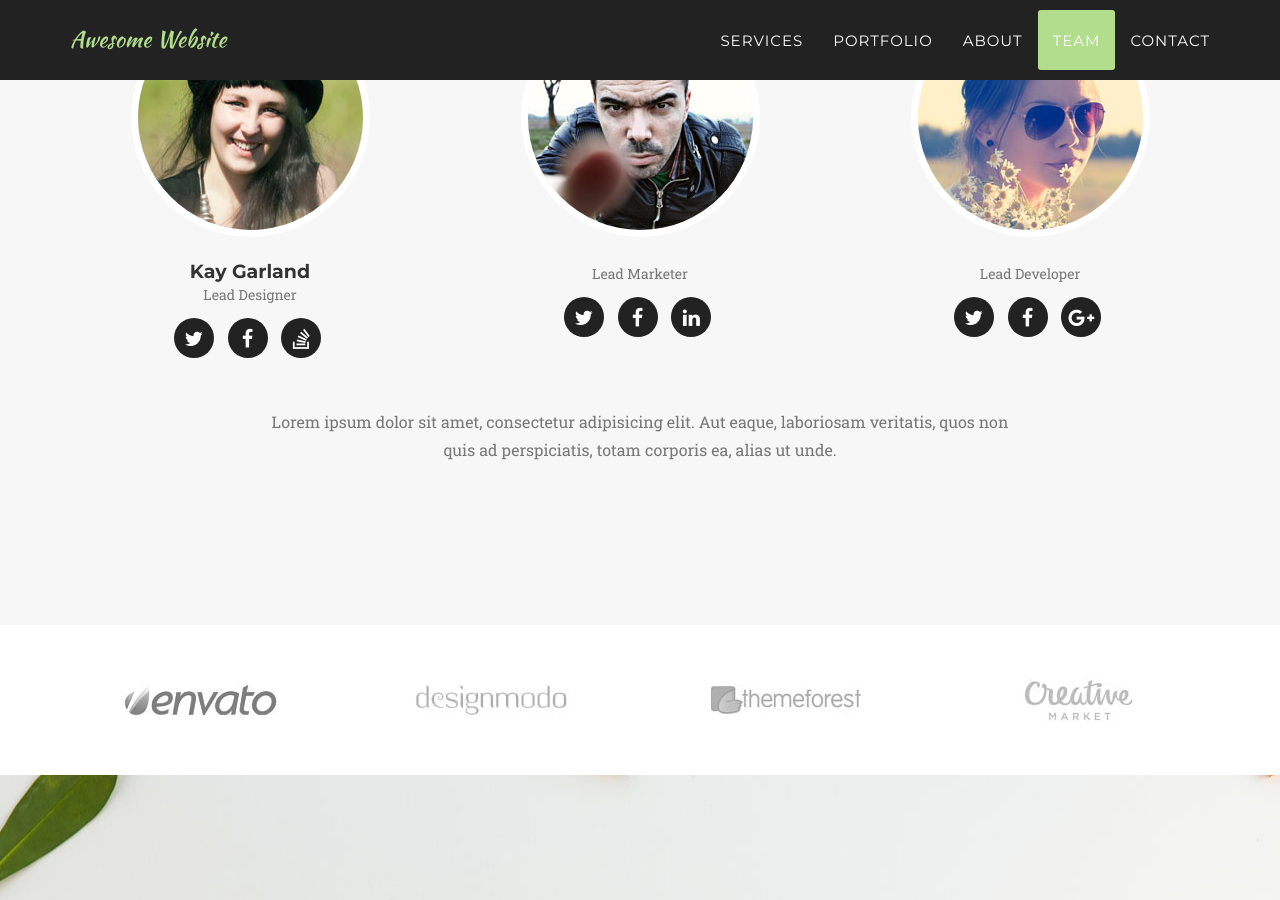
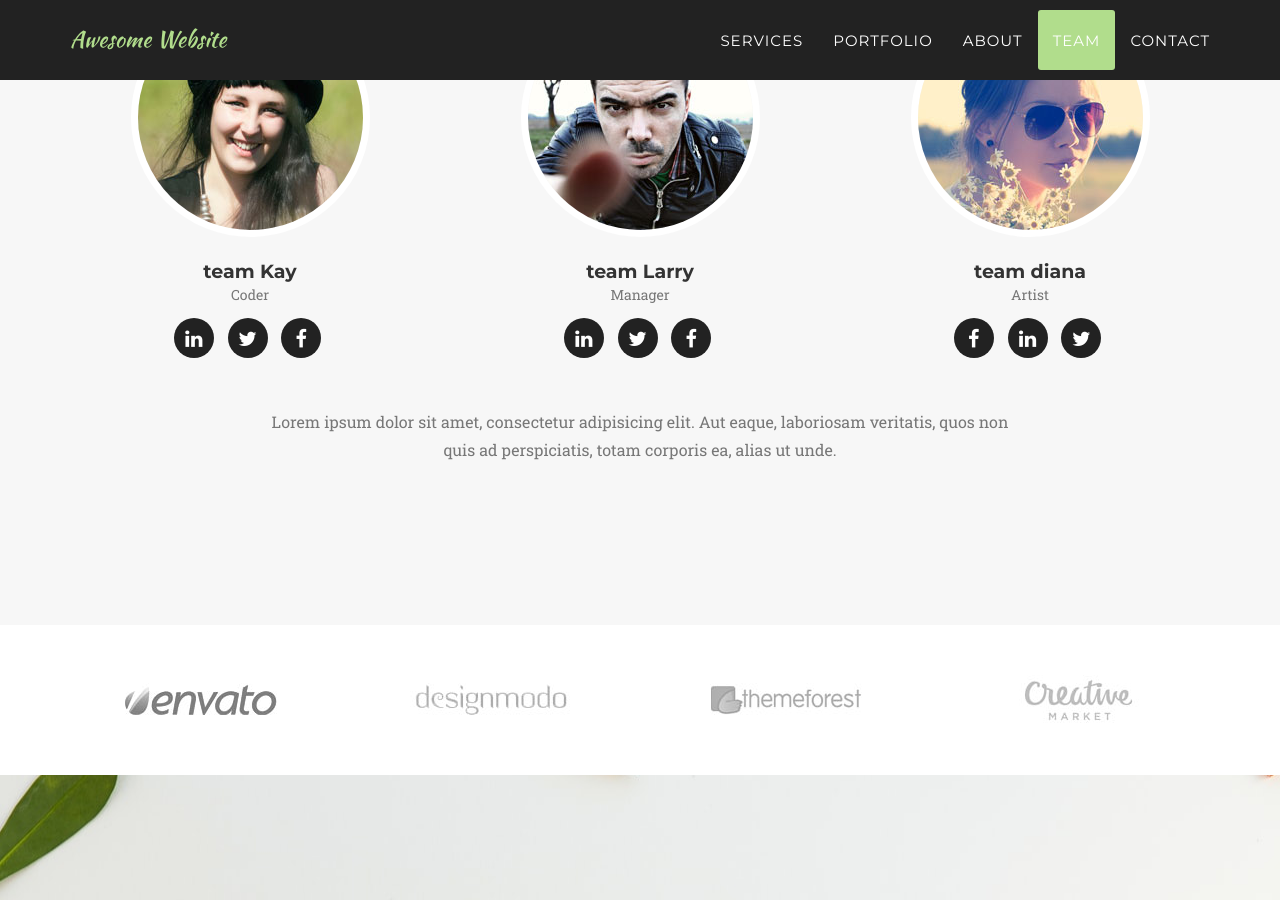
Before and after one commit to heydavid-dev/creating-a-new-website-189, a Jekyll site: the page built from index.html, in a window 1280 px wide and 900 px high, scrolled down 4759 px. Built offline with Jekyll 4.4.1, drawn with Linux system fonts in a browser that asks for light colours; some web fonts are replaced.

```diff
--- a/_config.yml
+++ b/_config.yml
@@ -12,38 +12,38 @@ description: "This is to create a new website"
 
 # Team names, titles and social links
 people:
-- name: Kay Garland
+- name: team Kay
   pic: 1
-  position: Lead Designer
+  position: Coder
   social:
+    - title: linkedin
+      url: 1
     - title: twitter
-      url: #
+      url: 2
     - title: facebook
-      url: #
-    - title: stack-overflow
-      url: #
+      url: 3
 
-- name:
+- name: team Larry
   pic: 2
-  position: Lead Marketer
+  position: Manager
   social:
+    - title: linkedin
+      url: 1
     - title: twitter
-      url: #
+      url: 2
     - title: facebook
-      url: #
+      url: 3
+
+- name: team diana
+  pic: 3
+  position: Artist
+  social:
+    - title: facebook
+      url: 1
     - title: linkedin
-      url: #
-
-- name:
-  pic: 3
-  position: Lead Developer
-  social:
+      url: 2
     - title: twitter
-      url: #
-    - title: facebook
-      url: #
-    - title: google-plus
-      url: #
+      url: 3
 
 # Social networks usernames (many more available: google-plus, flickr, dribbble, pinterest, instagram, tumblr, linkedin, etc.)
 social:
```
